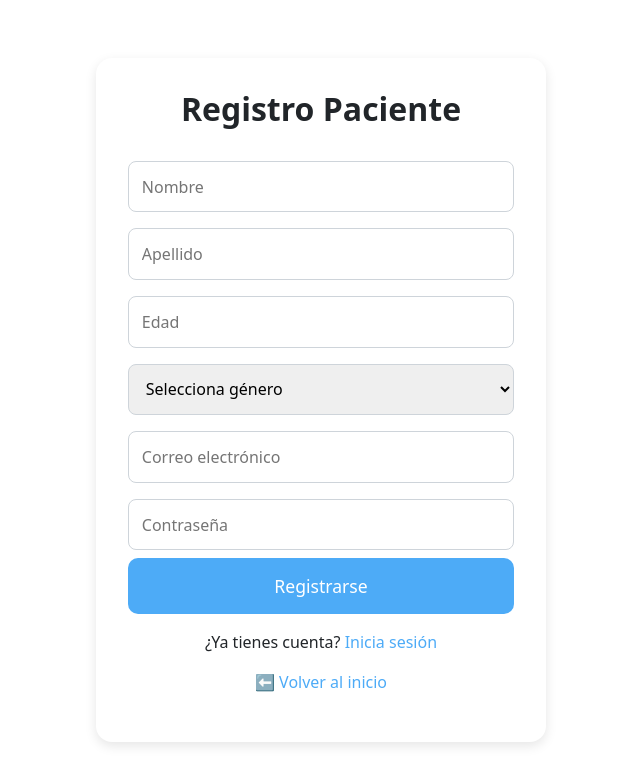
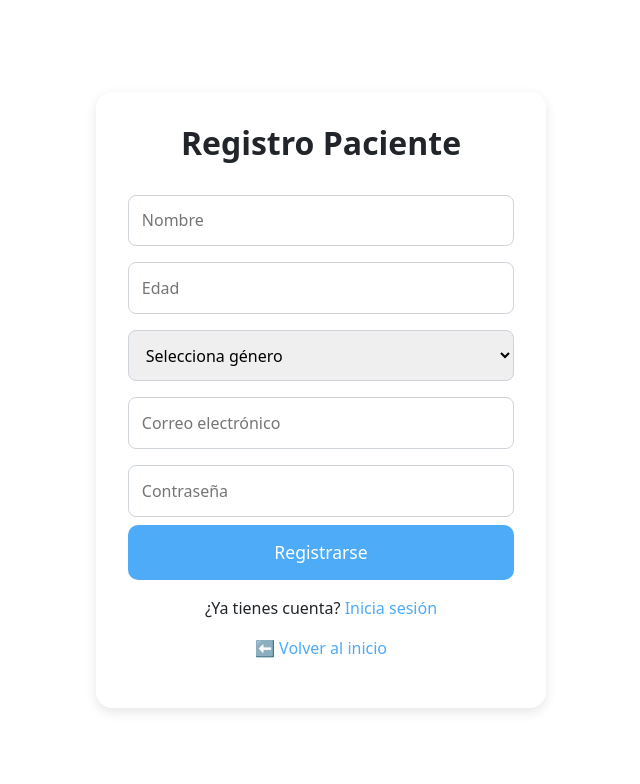
Before and after one commit to efbsplexusteam/plexsalud-frontend-angular-team, an Angular app in the folder plexsalud/: page /register-patient in a window 1280 px wide. Shown: the top 784 px of the page, without its empty margins (319-959 px from the left). Built offline with nearby package versions, Linux system fonts and the light colour scheme.

Commit message:
Fix login register forms

```diff
--- a/plexsalud/src/app/components/register-doctor/register-doctor.html
+++ b/plexsalud/src/app/components/register-doctor/register-doctor.html
@@ -3,7 +3,6 @@
       <h2>Registro Médico</h2>
       <form>
         <input type="text" name="first_name_doctor" placeholder="Nombre" required>
-        <input type="text" name="last_name_doctor" placeholder="Apellido" required>
         <input type="text" name="specialty_doctor" placeholder="Especialidad" required>
         <input type="email" name="email_doctor" placeholder="Correo electrónico" required>
         <input type="password" name="password_doctor" placeholder="Contraseña" required>
--- a/plexsalud/src/app/components/register-patient/register-patient.html
+++ b/plexsalud/src/app/components/register-patient/register-patient.html
@@ -3,13 +3,11 @@
       <h2>Registro Paciente</h2>
       <form>
         <input type="text" name="first_name_patient" placeholder="Nombre" required>
-        <input type="text" name="last_name_patient" placeholder="Apellido" required>
         <input type="number" name="age_patient" placeholder="Edad" required>
         <select name="gender_patient" required>
           <option value="">Selecciona género</option>
           <option value="Hombre">Hombre</option>
           <option value="Mujer">Mujer</option>
-          <option value="Otro">Otro</option>
         </select>
         <input type="email" name="email_patient" placeholder="Correo electrónico" required>
         <input type="password" name="password_patient" placeholder="Contraseña" required>
```
